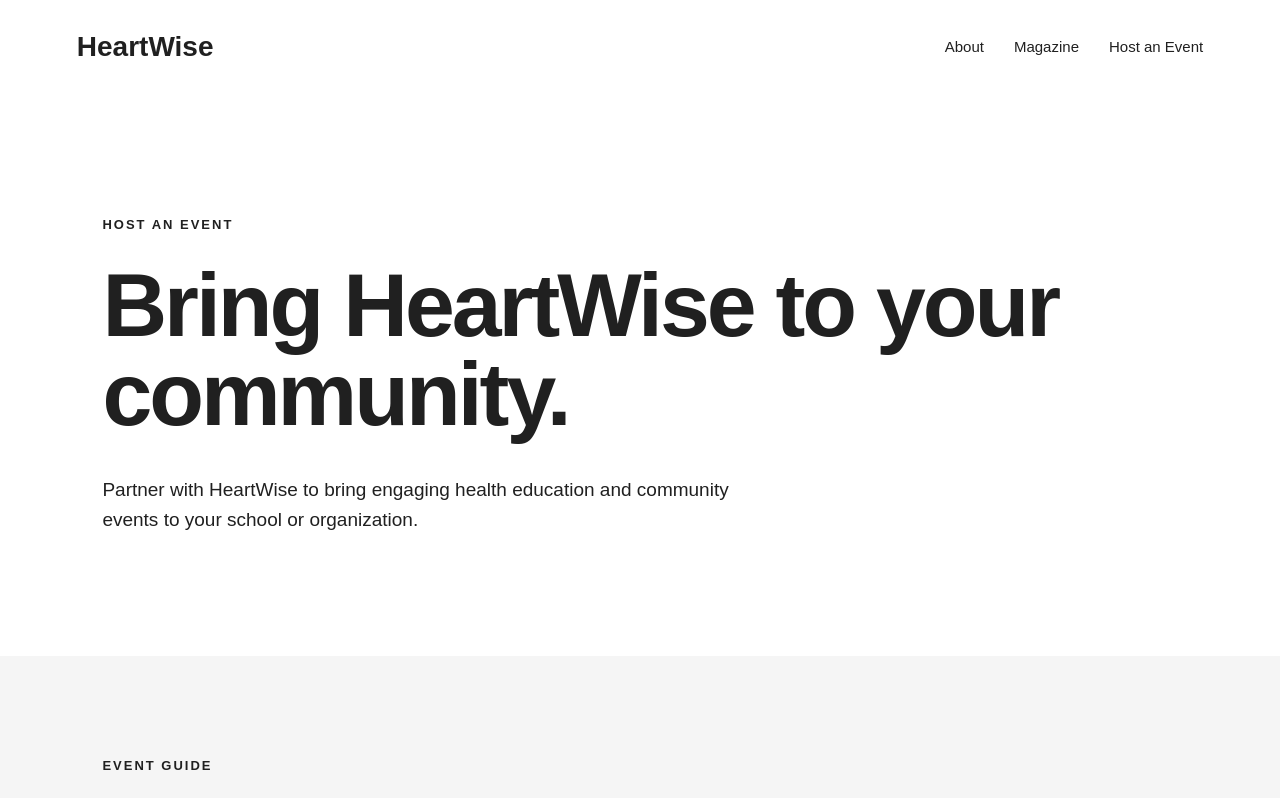
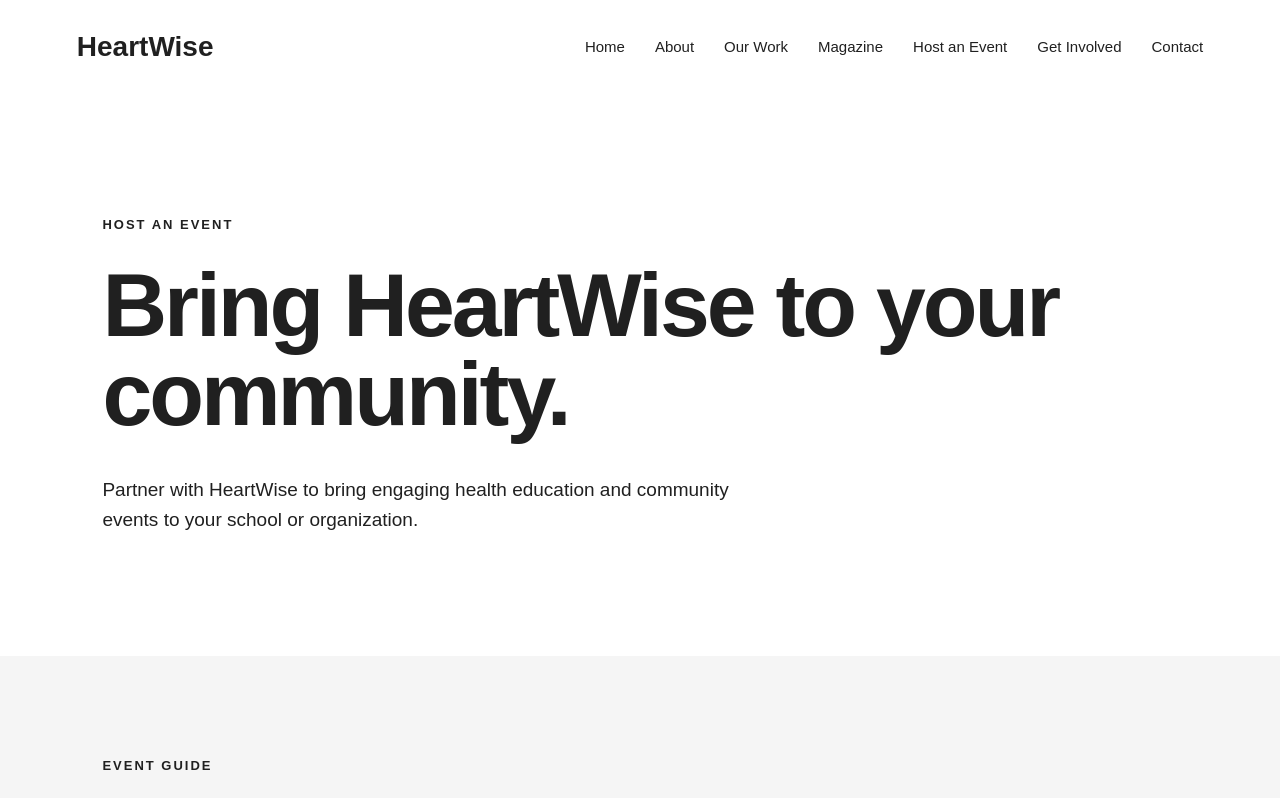
Before and after one commit to A-T0706/Heartwise, a plain HTML site: page host-event.html in a window 1280 px wide. Shown: the top 798 px of the page. Drawn offline with Linux system fonts and the light colour scheme.

Commit message:
Refactor navigation structure in host-event.html

```diff
--- a/host-event.html
+++ b/host-event.html
@@ -14,21 +14,22 @@
 
   <!-- NAVIGATION -->
  <header>
-
   <nav class="navbar">
 
     <a href="index.html" class="logo">HeartWise</a>
 
     <div class="nav-links">
+      <a href="index.html">Home</a>
       <a href="about.html">About</a>
+      <a href="work.html">Our Work</a>
       <a href="magazine.html">Magazine</a>
       <a href="host-event.html">Host an Event</a>
+      <a href="get-involved.html">Get Involved</a>
+      <a href="contact.html">Contact</a>
     </div>
 
   </nav>
-
 </header>
-
 
   <main>
 
```
Lines whose indentation alone changed are shown as unchanged.
